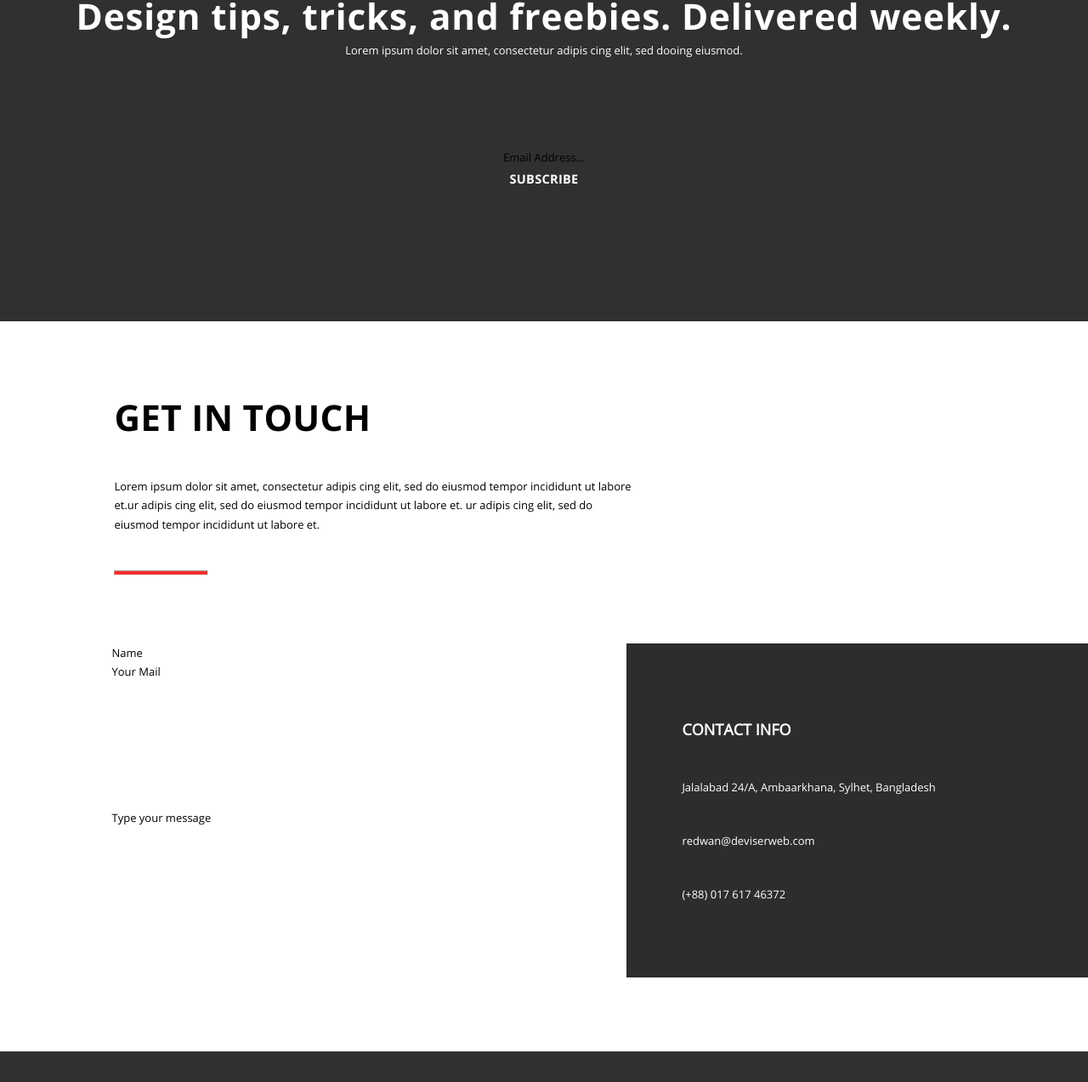
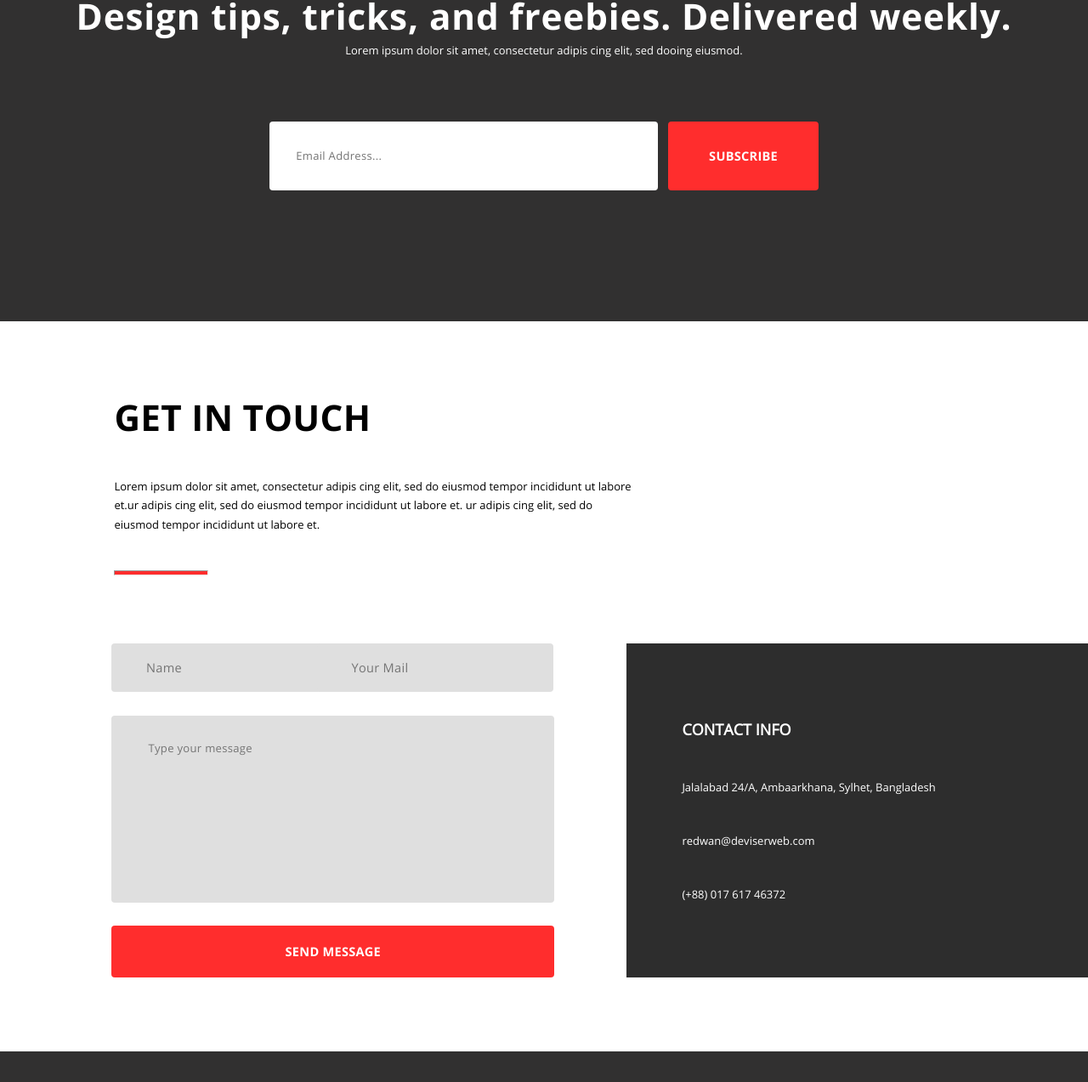
Before and after one commit to alexholamov/SkillFactory-A3-holamov, a plain HTML site: page index.html in a window 1280 px wide. Shown: the part 3104-4377 px from the top of the page at 85% size. Drawn offline with Linux system fonts and the light colour scheme.

Commit message:
Update index.html

```diff
--- a/index.html
+++ b/index.html
@@ -120,10 +120,10 @@
 				<h2>Design tips, tricks, and freebies. Delivered weekly.</h2>
 				<p>Lorem ipsum dolor sit amet, consectetur adipis cing elit, sed dooing eiusmod.</p>
 			</div>
-			<div class="PART-5-buttons">
-				<p>Email Address...</p>
-				<a href="#">SUBSCRIBE</a>
-			</div>
+			<form action="" method="GET">
+				<input type="Email" required name="Email" placeholder="Email Address...">
+				<button type="submit">Subscribe</button>
+			</form>
 		</div>
 		<div class="PART-6">
 			<h2>Get in touch</h2>
@@ -131,16 +131,24 @@
 			<hr>
 		</div>
 		<div class="PART-7">
-			<div class="PART-7-left">
-				<div class="Name-Mail">
-					<p>Name</p>
-					<p>Your Mail</p>
-				</div>
-				<div class="Massage">
-					<p>Type your message</p>
-				</div>
-				<a href="#">SEND MASSAGE</a>
-			</div>
+			<form action="" method="GET" class="PART-7-left">
+				<fieldset>
+					<legend class="PART-7-left-up">
+						<label for="Name" class="Name-Mail">
+							<input type="text" name="Name" id="Name" placeholder="Name">
+						</label>
+						<label for="Email" class="Name-Mail">
+							<input type="Email" required name="Email" id="Email" placeholder="Your Mail">
+						</label>
+					</legend>
+				</fieldset>
+				<fieldset>
+					<label for="Message" class="Message">
+						<textarea name="Message" id="Message" cols="25" rows="10" placeholder="Type your message"></textarea>
+					</label>
+				</fieldset>
+				<button type="submit">Send message</button>
+			</form>
 			<div class="PART-7-right">
 				<p style="font-size: 18px;  font-weight: bold;">CONTACT INFO</p>
 				<p>Jalalabad 24/A, Ambaarkhana, Sylhet, Bangladesh</p>
```
